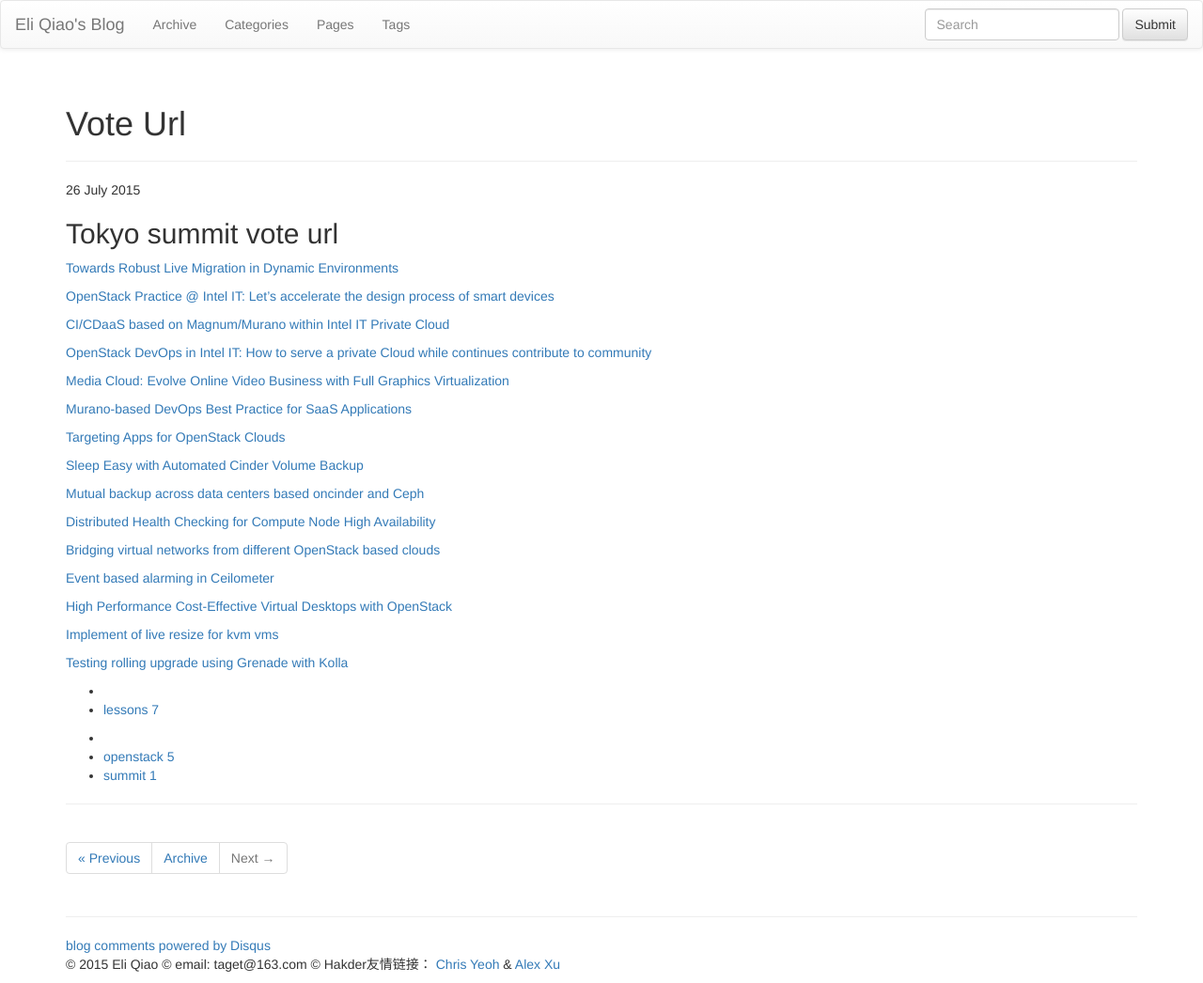
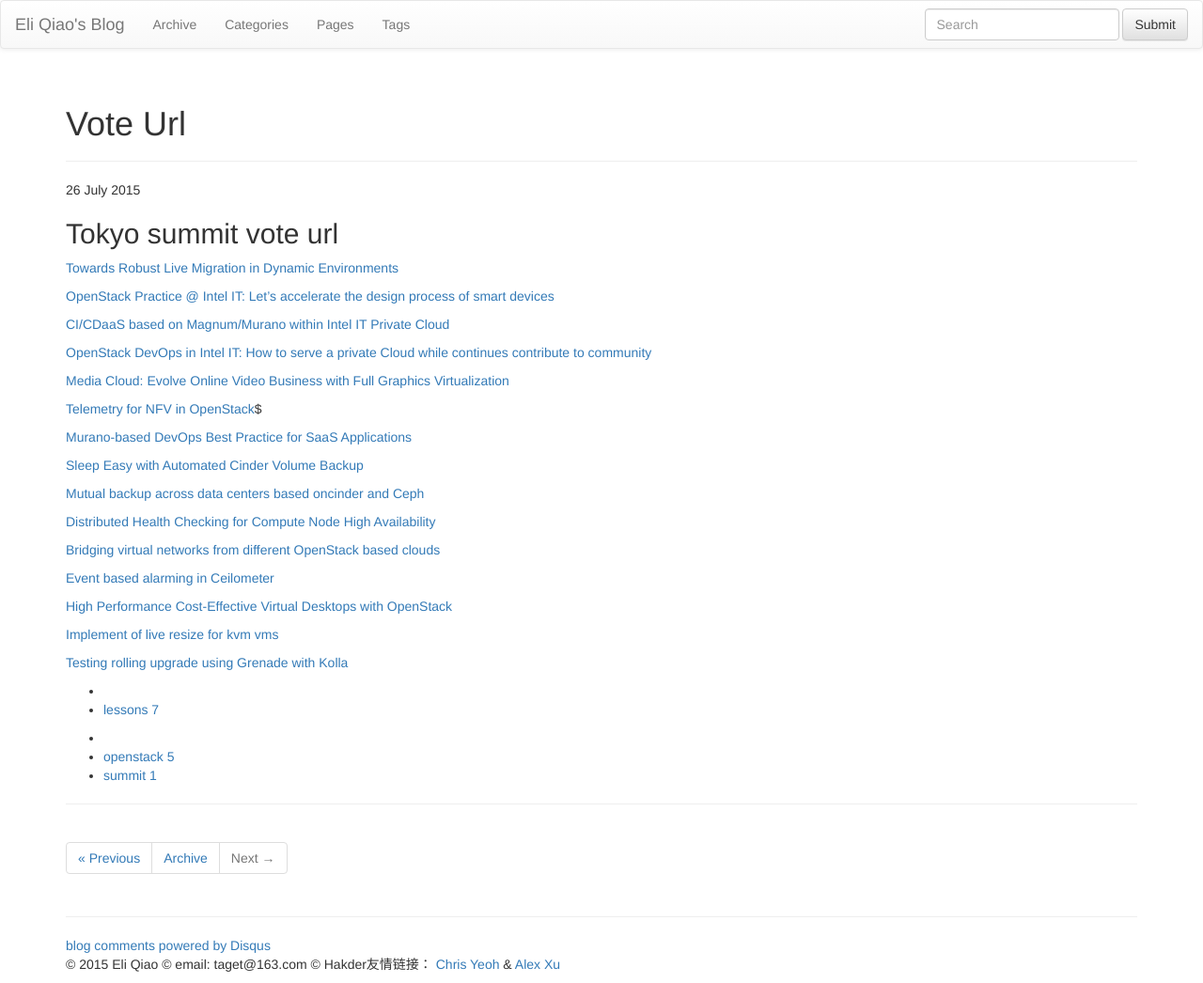
Before and after one commit to taget/taget.github.io, a Jekyll site: the page built from _posts/openstack/2015-07-26-vote-url.md, in a window 1280 px wide. Shown: the whole page at 94% size. Built offline with Jekyll 4.4.1, drawn with Linux system fonts in a browser that asks for light colours; nearby versions of some CDN libraries; library files that are not in the unit come from our copies; comment, search, counter and statistics services are not loaded.

Commit message:
Fix bad url

```diff
--- a/_posts/openstack/2015-07-26-vote-url.md
+++ b/_posts/openstack/2015-07-26-vote-url.md
@@ -17,11 +17,12 @@ tags : [openstack, summit]
 
 [Media Cloud: Evolve Online Video Business with Full Graphics Virtualization](https://www.openstack.org/summit/tokyo-2015/vote-for-speakers/presentation/4330){:target="_blank"}
 
-[Murano-based DevOps Best Practice for SaaS Applications](https://www.openstack.org/summit/tokyo-2015/vote-for-speakers/presentation/5749){:target="_blank"}
 
-[Targeting Apps for OpenStack Clouds](https://www.openstack.org/summit/tokyo-2015/vote-for-speakers/presentation/6646){:target="_blank"}
+[Telemetry for NFV in OpenStack](https://www.openstack.org/summit/tokyo-2015/vote-for-speakers/presentation/5749){:target="_blank"}$
 
-[Sleep Easy with Automated Cinder Volume Backup](https://www.openstack.org/summit/tokyo-2015/vote-for-speakers/presentation/6553){:target="_blank"}
+[Murano-based DevOps Best Practice for SaaS Applications](https://www.openstack.org/summit/tokyo-2015/vote-for-speakers/presentation/6646){:target="_blank"}
+
+[Sleep Easy with Automated Cinder Volume Backup](https://www.openstack.org/summit/tokyo-2015/vote-for-speakers/presentation/6653){:target="_blank"}
 
 [Mutual backup across data centers based oncinder and Ceph](https://www.openstack.org/summit/tokyo-2015/vote-for-speakers/presentation/6637){:target="_blank"}
 
```
